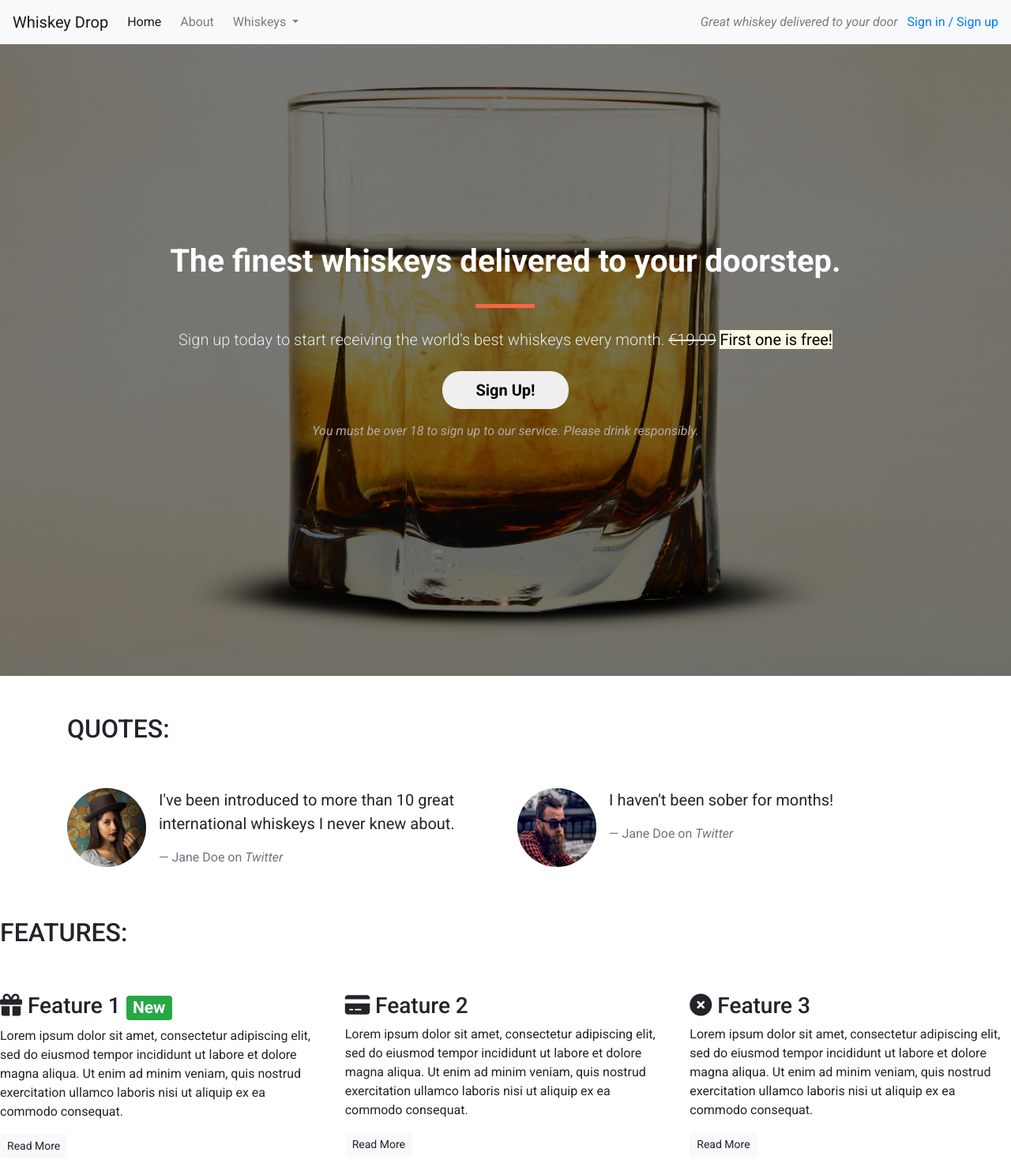
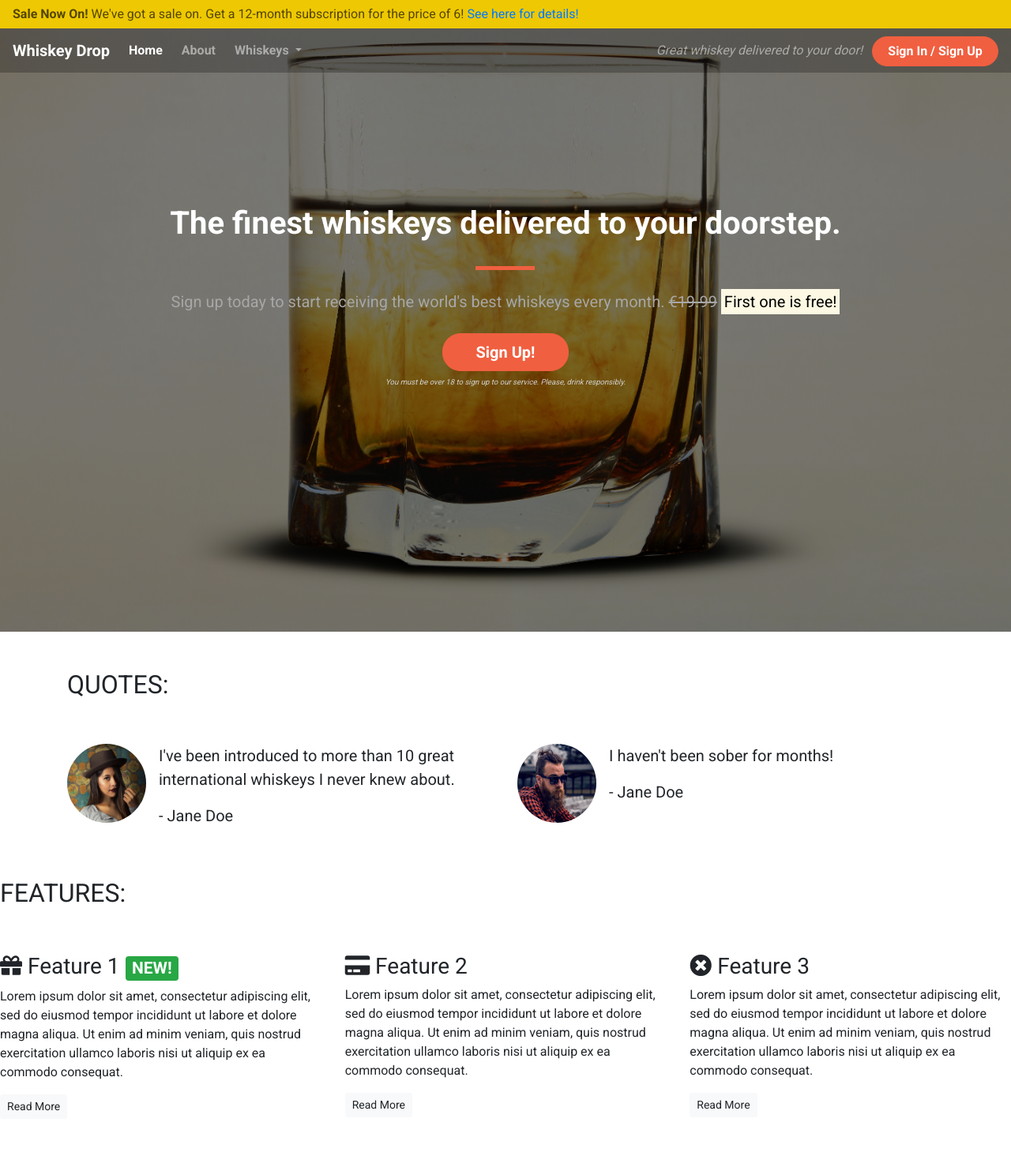
Before and after one commit to BenFash/Bootstrap_test, a plain HTML site: page index.html in a window 1280 px wide. Shown: the whole page at 79% size. After the commit the page ends 1433 px from the top, so only its background shows below. Drawn offline with nearby package versions, Linux system fonts and the light colour scheme.

Commit message:
styled nav bar added sale now on above

```diff
--- a/assets/imgs/css/style.css
+++ b/assets/imgs/css/style.css
@@ -2,12 +2,26 @@ body {
     font-family: 'Roboto', sans-serif;
 }
 
-.alert-container {}
+.alert-container .col-12 {
+    padding-left: 0;
+    padding-right: 0;
+}
+
+.site-wide-alert {
+    color: #544600;
+    background-color: #eec802;
+    border-color: #eec802;
+    padding: 5px 15px;
+    margin-bottom: 0;
+    border: 1px solid transparent;
+    border-radius: 0;
+}
+
 
 .callout-container {
     height: 100vh;
 
-    background: url(../callout-background.jpg) no-repeat bottom right fixed;
+    background: url('/assets/imgs/callout-background.jpg') no-repeat bottom right fixed;
     -webkit-background-size: cover;
     -moz-background-size: cover;
     -o-background-size: cover;
@@ -29,27 +43,36 @@ body {
     background-color: rgba(0, 0, 0, 0.5);
 }
 
-.quotes-container {}
+/* Navbar */
 
-.features-container {}
+.navalert-container {
+    position: absolute;
+    top: 0;
+    left: 0;
+    z-index: 1;
+    padding-left: 0;
+    padding-right: 0;
+}
 
-/*block dividers*/
-
-.block-divider {
-    width: 75px;
-    height: 5px;
+.navbar {
+    margin-bottom: 0;
+    width: 100%;
+    background-color: rgba(0, 0, 0, .25);
     border: 0;
 }
 
-.block-divider--orange {
-    background-color: tomato;
+.navbar .navbar-toggler {
+    border: 0;
 }
 
-.block-divider--short {
-    width: 35px;
+.navbar .navbar-brand {
+    font-weight: bold;
+}
 
+.navbar .navbar-nav a {
+    font-weight: bold;
+}
 
-}
 
 /* Jumbotron */
 
@@ -57,32 +80,42 @@ body {
     background-color: transparent;
 }
 
-.jumbotron-header {
+.jumbotron h1 {
     color: white;
     font-weight: bold;
     margin-bottom: 30px;
+    color: white;
 }
 
 .jumbotron .lead {
-    margin: 25px;
-    font-weight: 300;
-    color: #e9ecef;
-}
-
-.jumbotron .mark,
-mark {
-    padding: 0;
-    background-color: #fcf8e3;
+    color: #a7a7a7;
+    margin: 25px 0;
 }
 
 .jumbotron small {
-    font-size: 100%;
+    font-size: 60%;
     font-style: italic;
-    color: #b4abab;
+    color: #d0d0d0;
+}
+
+/* Block dividers */
+
+.block-divider {
+    width: 75px;
+    height: 5px;
+    border: 0;
+    background-color: #444;
+}
+
+.block-divider--orange {
+    background-color: #f05f40;
+}
+
+.block-divider--short {
+    width: 35px;
 }
 
 /* Buttons */
-
 
 .btn--cta {
     font-weight: bold;
@@ -93,13 +126,14 @@ mark {
 .btn--red {
     color: white;
     background-color: #f05f40;
-    border-color: #f05f40
+    border-color: #f05f40;
 }
 
 .btn--red:hover,
 .btn--red:active,
 .btn--red:focus,
-.btn--red.btn--red:active:focus {
-    background-color: #56261c;
-    border-color: #56261c;
+.btn--red:active:focus {
+    background-color: #df4929;
+    border-color: #df4929;
+    color: white;
 }
--- a/index.html
+++ b/index.html
@@ -3,20 +3,28 @@
 
 <head>
     <meta charset="utf-8">
+    <title>Whiskey Drop | Taste a new whiskey every month</title>
     <meta name="viewport" content="width=device-width, initial-scale=1.0">
-    <title>WhiskeyDrop | Taste a new whiskey every month</title>
     <link rel="stylesheet" href="https://maxcdn.bootstrapcdn.com/bootstrap/4.1.3/css/bootstrap.min.css">
-    <script src="https://kit.fontawesome.com/247c7def27.js" crossorigin="anonymous"></script>
-    <link rel="preconnect" href="https://fonts.googleapis.com">
-    <link rel="preconnect" href="https://fonts.gstatic.com" crossorigin>
-    <link
-        href="https://fonts.googleapis.com/css2?family=Roboto:ital,wght@0,100;0,300;0,400;0,500;0,700;0,900;1,100;1,300;1,400;1,500;1,700;1,900&display=swap"
-        rel="stylesheet">
-    <link rel="stylesheet" href="assets/imgs/css/style.css">
+    <link rel="stylesheet" href="https://use.fontawesome.com/releases/v5.6.1/css/all.css"
+        integrity="sha384-gfdkjb5BdAXd+lj+gudLWI+BXq4IuLW5IT+brZEZsLFm++aCMlF1V92rMkPaX4PP" crossorigin="anonymous">
+    <link href="https://fonts.googleapis.com/css?family=Roboto:400,700" rel="stylesheet">
+    <link rel="stylesheet" href="assets/imgs/css/style.css" type="text/css" />
 </head>
 
 <body>
-    <nav class="navbar navbar-light bg-light navbar-expand-sm">
+    <div class="container-fluid navalert-container">
+        <div class="container-fluid alert-container">
+            <div class="row d-none d-sm-block">
+                <div class="col-12">
+                    <div class="site-wide-alert alert alert-warning">
+                        <strong>Sale Now On!</strong> We've got a sale on. Get a 12-month subscription for the price of
+                        6! <a href="">See here for details!</a>
+                    </div>
+                </div>
+            </div>
+        </div>
+        <nav class="navbar navbar-dark navbar-expand-sm">
             <a href="/" class="navbar-brand">Whiskey Drop</a>
 
             <button class="navbar-toggler ml-auto" type="button" data-toggle="collapse" data-target="#navbarNavDropdown"
@@ -25,42 +33,34 @@
 
             <div class="collapse navbar-collapse" id="navbarNavDropdown">
                 <ul class="navbar-nav mr-auto">
-                <li class="active nav-item mr-2"><a class="nav-link" href="/">Home</a>
-                <li class="nav-item mr-2"><a class="nav-link" href="/about">About</a>
+                    <li class="active nav-item mr-2"><a class="nav-link" href="/">Home</a></li>
+                    <li class="nav-item mr-2"><a class="nav-link" href="/about">About</a></li>
                     <li class="nav-item dropdown">
                         <a class="nav-link dropdown-toggle" href="#" id="navbarDropdownMenuLink" role="button"
                             data-toggle="dropdown" aria-haspopup="true" aria-expanded="false">
                             Whiskeys
                         </a>
-
                         <div class="dropdown-menu" aria-labelledby="navbarDropdownMenuLink">
                             <a class="dropdown-item" href="#">Irish</a>
                             <a class="dropdown-item" href="#">Scotch</a>
                             <a class="dropdown-item" href="#">Japanese</a>
                             <a class="dropdown-item" href="#">American</a>
                         </div>
+                    </li>
 
-                <li class="nav-item mr-2 d-block d-sm-none"><a class="nav-link" href="/login">Sign in / Sign up</a>
+                    <li class="nav-item mr-2 d-block d-sm-none"><a class="nav-link" href="/login">Sign In / Sign Up</a>
+                    </li>
                 </ul>
             </div>
             <div class="d-none d-md-block">
-            <p class="navbar-text my-auto mr-2"><i>Great whiskey delivered to your door</i></p>
-            <a href="/login">Sign in / Sign up</a>
+                <p class="navbar-text my-auto mr-2"><i>Great whiskey delivered to your door!</i></p>
+                <a href="/login" class="btn btn--cta btn--red">Sign In / Sign Up</a>
             </div>
         </nav>
-    <!--  COMMENTED OUT AS REQUESTED
-    <div class="container alert-container">
-        <div class="row d-none d-sm-block">
-            <div class="col-12">
-                <div class="alert alert-warning">Sale Now On! <strong>Get a 12-month subscription for 6! <a href="">See
-                            here for details!</a></strong></div>
     </div>
-        </div>
-    </div>
-    </div> -->
     <div class="container-fluid callout-container">
         <!-- Callout -->
-        <div class="opaque-overlay"></div>
+        <div class="opaque-overlay">&nbsp;</div>
         <div class="row">
             <div class="col-12">
                 <section class="callout jumbotron text-center">
@@ -70,9 +70,9 @@
                         <s class="d-none d-sm-inline">€19.99</s>
                         <span class="d-inline d-sm-none"><br></span>
                         <strong><mark>First one is free!</mark></strong></p>
-                    <p><button class="btn btn-lg btn--cta btn-red" data-toggle="modal" data-target="#signUpModal">Sign
-                            Up!</button></p>
-                    <p class="text-muted"><small>You must be over 18 to sign up to our service. Please drink
+                    <button class="btn btn-lg btn--cta btn--red" data-toggle="modal" data-target="#signUpModal">Sign
+                        Up!</button>
+                    <p class="text-muted"><small>You must be over 18 to sign up to our service. Please, drink
                             responsibly.</small></p>
                 </section>
             </div>
@@ -92,15 +92,13 @@
                 <div class="col-12 col-md-6">
                     <div class="media">
                         <div class="d-none d-sm-block">
-                            <img src="assets/imgs/girl-image.png" class="rounded-circle mr-3" height="100" width="100"
-                                alt="Picture of woman">
+                            <img src="/assets/imgs/girl-image.png" class="rounded-circle mr-3" height=100 width=100>
                         </div>
                         <div class="media-body">
                             <blockquote class="blockquote">
                                 <p>I've been introduced to more than 10 great international whiskeys I never knew about.
                                 </p>
-                                <footer class="blockquote-footer">Jane Doe on <cite title="Twitter">Twitter</cite>
-                                </footer>
+                                <p>- Jane Doe</p>
                             </blockquote>
                         </div>
                     </div>
@@ -108,14 +106,12 @@
                 <div class="col-12 col-md-6">
                     <div class="media">
                         <div class="d-none d-sm-block">
-                            <img src="assets/imgs/guy-image.png" class="rounded-circle mr-3" height="100" width="100"
-                                alt="Picture of magna">
+                            <img src="/assets/imgs/guy-image.png" class="rounded-circle mr-3" height=100 width=100>
                         </div>
                         <div class="media-body">
                             <blockquote class="blockquote">
                                 <p>I haven't been sober for months!</p>
-                                <footer class="blockquote-footer">Jane Doe on <cite title="Twitter">Twitter</cite>
-                                </footer>
+                                <p>- Jane Doe</p>
                             </blockquote>
                         </div>
                     </div>
@@ -126,7 +122,7 @@
     </div>
 
     <!-- Features -->
-    <div class="features-container"></div>
+    <div class="features-container">
         <section class="features">
             <div class="row">
                 <div class="col-12 my-5">
@@ -136,8 +132,8 @@
             <div class="row">
                 <div class="col-12 col-md-6 col-lg-4">
                     <div class="feature">
-                    <h3><i class="fa-solid fa-gift d-none d-sm-inline"></i> Feature 1 <span
-                            class="badge badge-success">New</span></h3>
+                        <h3><i class="fas fa-gift d-none d-sm-inline"></i> Feature 1 <span
+                                class="badge badge-success">NEW!</span></h3>
                         <p>Lorem ipsum dolor sit amet, consectetur adipiscing elit, sed do eiusmod tempor incididunt ut
                             labore et dolore magna aliqua. Ut enim ad minim veniam, quis nostrud exercitation ullamco
                             laboris nisi ut aliquip ex ea commodo consequat.</p>
@@ -146,7 +142,7 @@
                 </div>
                 <div class="col-12 col-md-6 col-lg-4">
                     <div class="feature">
-                    <h3><i class="fa-solid fa-credit-card d-none d-sm-inline"></i> Feature 2</h3>
+                        <h3><i class="fas fa-credit-card d-none d-sm-inline"></i> Feature 2</h3>
                         <p>Lorem ipsum dolor sit amet, consectetur adipiscing elit, sed do eiusmod tempor incididunt ut
                             labore et dolore magna aliqua. Ut enim ad minim veniam, quis nostrud exercitation ullamco
                             laboris nisi ut aliquip ex ea commodo consequat.</p>
@@ -155,7 +151,7 @@
                 </div>
                 <div class="col-12 d-md-none d-lg-block col-lg-4">
                     <div class="feature">
-                    <h3><i class="fa-solid fa-circle-xmark d-none d-sm-inline"></i> Feature 3</h3>
+                        <h3><i class="fas fa-times-circle d-none d-sm-inline"></i> Feature 3</h3>
                         <p>Lorem ipsum dolor sit amet, consectetur adipiscing elit, sed do eiusmod tempor incididunt ut
                             labore et dolore magna aliqua. Ut enim ad minim veniam, quis nostrud exercitation ullamco
                             laboris nisi ut aliquip ex ea commodo consequat.</p>
@@ -171,7 +167,7 @@
         <div class="modal-dialog" role="document">
             <div class="modal-content">
                 <div class="modal-header">
-                    <h5 class="modal-title">Sign Up To Whiskey Drop</h5>
+                    <h5 class="modal-title">Sign Up To Whiskey Drop!</h5>
                     <button type="button" class="close" data-dismiss="modal" aria-label="Close">
                         <span aria-hidden="true">&times;</span>
                     </button>
@@ -186,17 +182,13 @@
                                 else.</small>
                         </div>
                         <div class="form-group">
-                            <label for="Password">Password</label>
-                            <input type="password" class="form-control" id="Password" placeholder="Password">
+                            <label for="password">Password</label>
+                            <input type="password" class="form-control" id="password" placeholder="Password">
                         </div>
                         <div class="form-group">
                             <label for="repeatPassword">Repeat Password</label>
                             <input type="password" class="form-control" id="repeatPassword"
                                 placeholder="Repeat Password">
-                        </div>
-                        <div class="form-group form-check">
-                            <input type="checkbox" class="form-check-input" id="exampleCheck1">
-                            <label class="form-check-label" for="exampleCheck1">Check me out</label>
                         </div>
                         <button type="submit" class="btn btn-success">Submit</button>
                     </form>
@@ -208,10 +200,10 @@
     <script src="https://code.jquery.com/jquery-3.3.1.slim.min.js"
         integrity="sha384-q8i/X+965DzO0rT7abK41JStQIAqVgRVzpbzo5smXKp4YfRvH+8abtTE1Pi6jizo" crossorigin="anonymous">
     </script>
-    <script src="https://cdn.jsdelivr.net/npm/popper.js@1.14.3/dist/umd/popper.min.js"
+    <script src="https://cdnjs.cloudflare.com/ajax/libs/popper.js/1.14.3/umd/popper.min.js"
         integrity="sha384-ZMP7rVo3mIykV+2+9J3UJ46jBk0WLaUAdn689aCwoqbBJiSnjAK/l8WvCWPIPm49" crossorigin="anonymous">
     </script>
-    <script src="https://cdn.jsdelivr.net/npm/bootstrap@4.1.3/dist/js/bootstrap.min.js"
+    <script src="https://stackpath.bootstrapcdn.com/bootstrap/4.1.3/js/bootstrap.min.js"
         integrity="sha384-ChfqqxuZUCnJSK3+MXmPNIyE6ZbWh2IMqE241rYiqJxyMiZ6OW/JmZQ5stwEULTy" crossorigin="anonymous">
     </script>
 </body>
```
Lines whose indentation alone changed are shown as unchanged.
